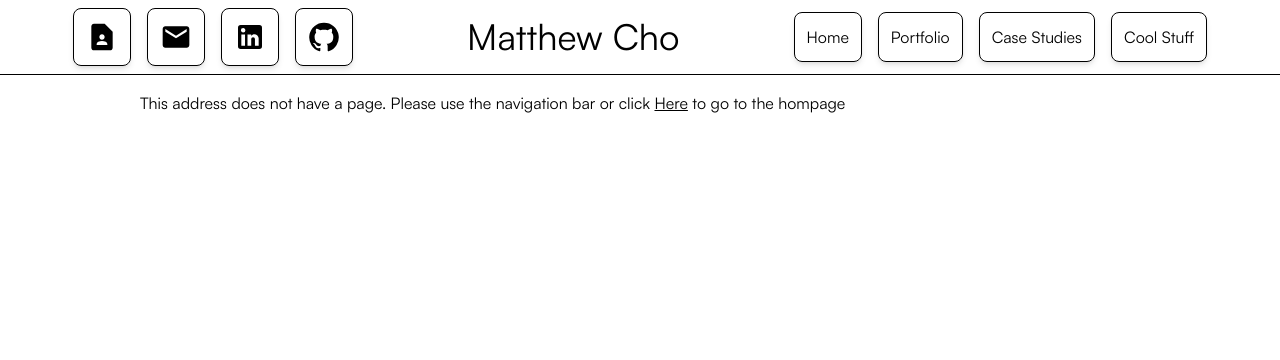
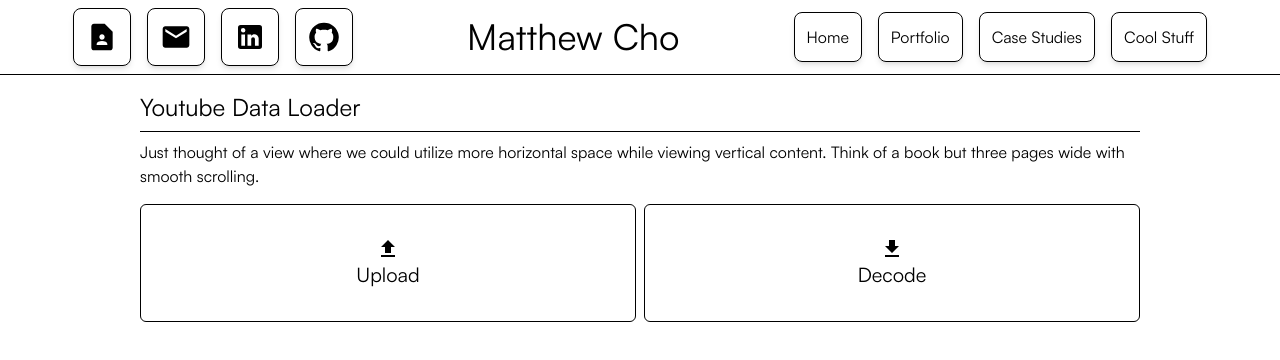
Before and after one commit to mcho9434/frontend-miji, a React (Create React App) app: page /youtube-data-loader in a window 1280 px wide. Shown: the top 360 px of the page. Built offline with nearby package versions, Linux system fonts and the light colour scheme.

Commit message:
try static test

```diff
--- a/src/App.js
+++ b/src/App.js
@@ -10,7 +10,9 @@ import Notion from "./pages/CaseStudies/Notion";
 import ResumeLanding from "./pages/ResumeLanding";
 import CoolStuff from "./pages/CoolStuff";
 import Viewport from "./pages/CaseStudies/ThreeFoldViewport";
-
+import YoutubeDataLoader from "./pages/YoutubeDataLoader";
+import Up from "./pages/YoutubeDataLoader/Up";
+import Down from "./pages/YoutubeDataLoader/Down";
 function App() {
     console.log(window.location);
 
@@ -31,6 +33,15 @@ function App() {
                             path="case-studies/three-fold-viewport"
                             element={<Viewport />}
                         />
+                        <Route
+                            path="youtube-data-loader"
+                            element={<YoutubeDataLoader />}
+                        />
+                        <Route path="youtube-data-loader/up" element={<Up />} />
+                        <Route
+                            path="youtube-data-loader/down"
+                            element={<Down />}
+                        />
                         <Route path="r" element={<ResumeLanding />} />
                         <Route path="cool-stuff" element={<CoolStuff />} />
                         <Route path="*" element={<NoPage />} />
--- /dev/null
+++ b/src/pages/YoutubeDataLoader/Down/index.jsx
@@ -0,0 +1,43 @@
+import React, { useState, useEffect } from 'react';
+
+const Down = () => {
+  const [data, setData] = useState(null);
+  const [error, setError] = useState(null);
+  const [loading, setLoading] = useState(true);
+
+  useEffect(() => {
+    const fetchData = async () => {
+      try {
+        const response = await fetch('https://flask-production-6865.up.railway.app/');
+        if (!response.ok) {
+          throw new Error('Failed to fetch data');
+        }
+        const responseData = await response.json();
+        setData(responseData);
+      } catch (error) {
+        setError(error.message);
+      } finally {
+        setLoading(false);
+      }
+    };
+
+    fetchData();
+  }, []);
+
+  if (loading) {
+    return <div>Loading...</div>;
+  }
+
+  if (error) {
+    return <div>Error: {error}</div>;
+  }
+
+  return (
+    <div>
+      <h1>Endpoint Data</h1>
+      <pre>{JSON.stringify(data, null, 2)}</pre>
+    </div>
+  );
+};
+
+export default Down;
--- /dev/null
+++ b/src/pages/YoutubeDataLoader/Up/index.jsx
@@ -0,0 +1,7 @@
+import React from "react";
+
+const Up = () => {
+    return <div>up</div>;
+};
+
+export default Up;
--- /dev/null
+++ b/src/pages/YoutubeDataLoader/index.jsx
@@ -0,0 +1,44 @@
+import React from "react";
+import Card from "../../components/Card";
+import Divider from "../../components/Divider";
+import { Link } from "react-router-dom";
+import UploadIcon from "@mui/icons-material/Upload";
+import DownloadIcon from "@mui/icons-material/Download";
+
+const YoutubeDataLoader = () => {
+    return (
+        <Card>
+            <div className="text-2xl">Youtube Data Loader</div>
+            <Divider />
+            <div>
+                Just thought of a view where we could utilize more horizontal
+                space while viewing vertical content. Think of a book but three
+                pages wide with smooth scrolling.
+            </div>
+            <div className="flex gap-2 w-full mt-4">
+                <div className="w-full flex justify-center border border-black p-4 rounded-md">
+                    <Link to="/youtube-data-loader/up" className="w-full p-4">
+                        <div className="w-full">
+                            <div className="w-full flex justify-center">
+                                <UploadIcon />
+                            </div>
+                            <div className="text-center text-xl">Upload</div>
+                        </div>
+                    </Link>
+                </div>
+                <div className="w-full flex justify-center border border-black p-4 rounded-md">
+                    <Link to="/youtube-data-loader/down" className="w-full p-4">
+                        <div className="w-full">
+                            <div className="w-full flex justify-center">
+                                <DownloadIcon />
+                            </div>
+                            <div className="text-center text-xl">Decode</div>
+                        </div>
+                    </Link>
+                </div>
+            </div>
+        </Card>
+    );
+};
+
+export default YoutubeDataLoader;
```
